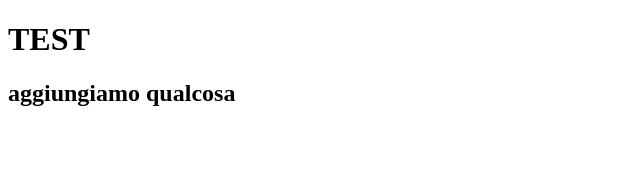
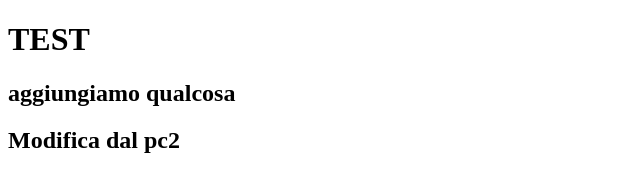
Before and after one commit to alexsircu/test-push-pull, a plain HTML site: page index.html in a window 1280 px wide. Shown: the whole page, without its empty margins (0-640 px from the left). Drawn offline with Linux system fonts and the light colour scheme.

Commit message:
Modifica dal pc2

```diff
--- a/index.html
+++ b/index.html
@@ -8,5 +8,6 @@
 <body>
   <h1>TEST</h1>
   <h2>aggiungiamo qualcosa</h2>
+  <h2>Modifica dal pc2</h2>
 </body>
 </html>
```
